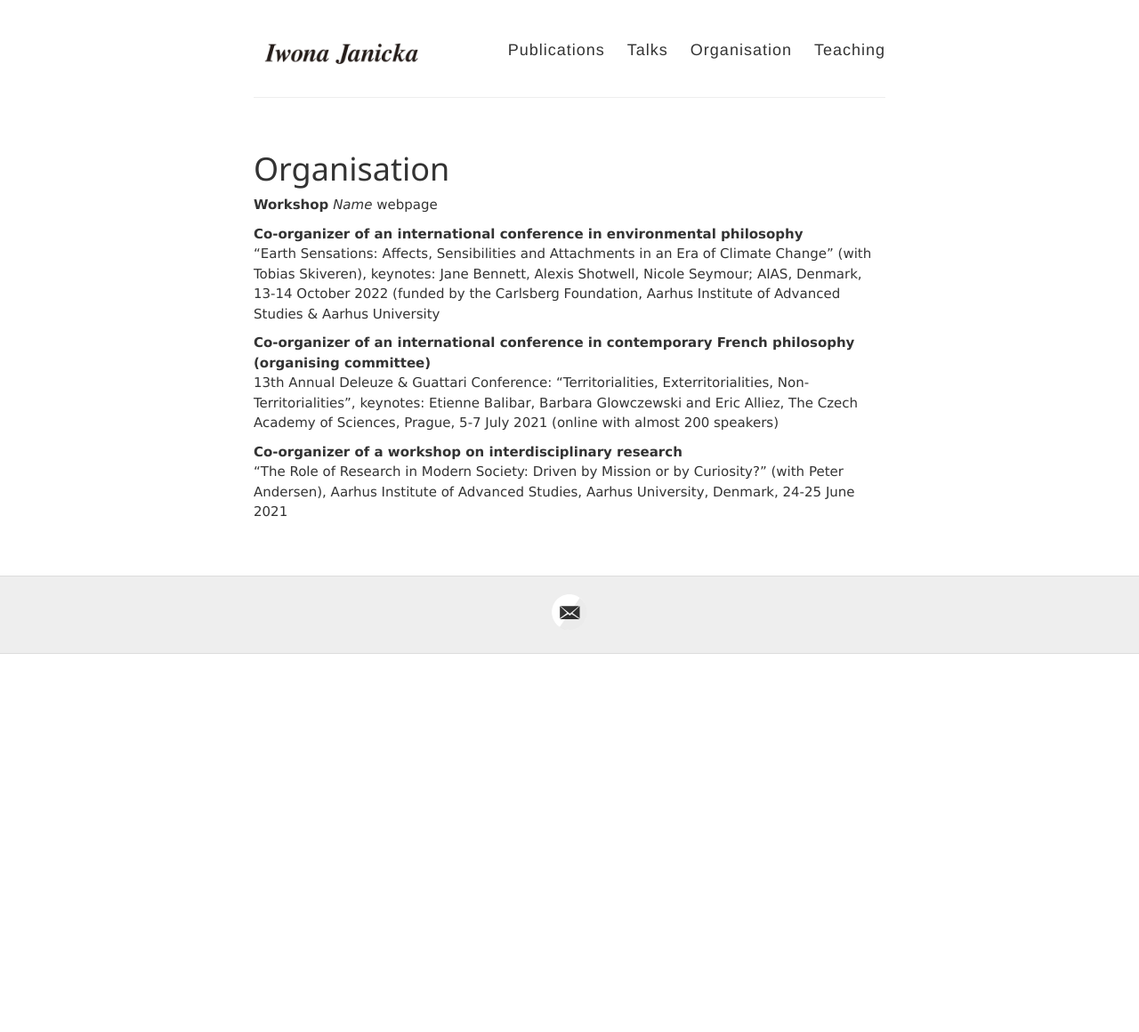
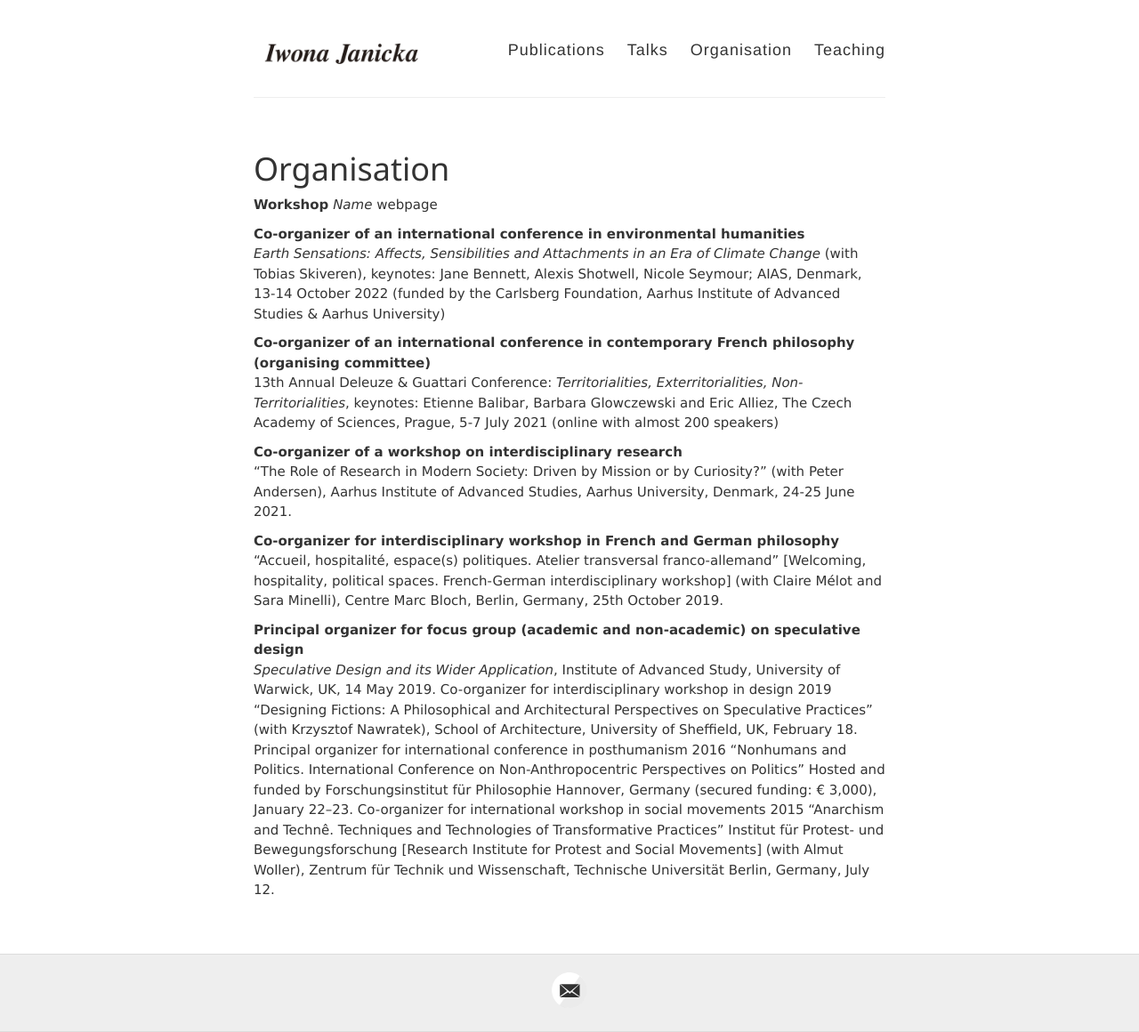
Before and after one commit to IJanicka/IJanicka.github.io, a Jekyll site: the page built from organisation.md, in a window 1280 px wide. Shown: the whole page at 89% size. Built offline with Jekyll 4.4.1, drawn with Linux system fonts in a browser that asks for light colours; before the commit the page ends 900 px from its top, so only the background shows below that.

Commit message:
Update organisation.md

```diff
--- a/organisation.md
+++ b/organisation.md
@@ -8,13 +8,25 @@ permalink: /organisation/
 *Name*
 [webpage](https://www.bloomsbury.com/uk/theorizing-contemporary-anarchism-9781474276191/)
 
-**Co-organizer of an international conference in environmental philosophy**<br>
-“Earth Sensations: Affects, Sensibilities and Attachments in an Era of Climate Change” (with Tobias Skiveren), keynotes: Jane Bennett, Alexis Shotwell, Nicole Seymour; AIAS, Denmark, 13-14 October 2022 (funded by the Carlsberg Foundation, Aarhus Institute of Advanced Studies & Aarhus University
+**Co-organizer of an international conference in environmental humanities**<br>
+*Earth Sensations: Affects, Sensibilities and Attachments in an Era of Climate Change* (with Tobias Skiveren), keynotes: Jane Bennett, Alexis Shotwell, Nicole Seymour; AIAS, Denmark, 13-14 October 2022 (funded by the Carlsberg Foundation, Aarhus Institute of Advanced Studies & Aarhus University)
 
 
 **Co-organizer of an international conference in contemporary French philosophy (organising committee)**<br>
-13th Annual Deleuze & Guattari Conference: “Territorialities, Exterritorialities, Non-Territorialities”, keynotes: Etienne Balibar, Barbara Glowczewski and Eric Alliez, The Czech Academy of Sciences, Prague, 5-7 July 2021 (online with almost 200 speakers)
+13th Annual Deleuze & Guattari Conference: *Territorialities, Exterritorialities, Non-Territorialities*, keynotes: Etienne Balibar, Barbara Glowczewski and Eric Alliez, The Czech Academy of Sciences, Prague, 5-7 July 2021 (online with almost 200 speakers)
 
 
 **Co-organizer of a workshop on interdisciplinary research**<br>
-“The Role of Research in Modern Society: Driven by Mission or by Curiosity?” (with Peter Andersen), Aarhus Institute of Advanced Studies, Aarhus University, Denmark, 24-25 June 2021
+“The Role of Research in Modern Society: Driven by Mission or by Curiosity?” (with Peter Andersen), Aarhus Institute of Advanced Studies, Aarhus University, Denmark, 24-25 June 2021.
+
+**Co-organizer for interdisciplinary workshop in French and German philosophy**<br>
+“Accueil, hospitalité, espace(s) politiques. Atelier transversal franco-allemand” [Welcoming, hospitality, political spaces. French-German interdisciplinary workshop] (with Claire Mélot and Sara Minelli), Centre Marc Bloch, Berlin, Germany, 25th October 2019.
+
+**Principal organizer for focus group (academic and non-academic) on speculative design** <br>
+*Speculative Design and its Wider Application*, Institute of Advanced Study, University of Warwick, UK, 14 May 2019.
+Co-organizer for interdisciplinary workshop in design
+2019 	“Designing Fictions: A Philosophical and Architectural Perspectives on Speculative Practices” (with Krzysztof Nawratek), School of Architecture, University of Sheffield, UK, February 18.
+Principal organizer for international conference in posthumanism
+2016	“Nonhumans and Politics. International Conference on Non-Anthropocentric Perspectives on Politics” Hosted and funded by Forschungsinstitut für Philosophie Hannover, Germany (secured funding: € 3,000), January 22–23.
+Co-organizer for international workshop in social movements
+2015 	“Anarchism and Technê. Techniques and Technologies of Transformative Practices” Institut für Protest- und Bewegungsforschung [Research Institute for Protest and Social Movements] (with Almut Woller), Zentrum für Technik und Wissenschaft, Technische Universität Berlin, Germany, July 12.
```
